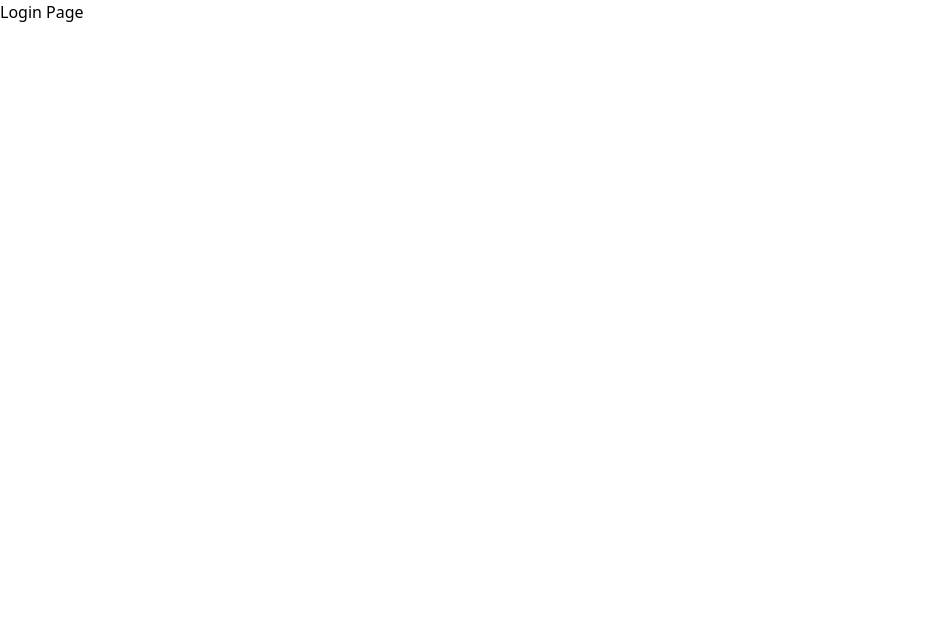
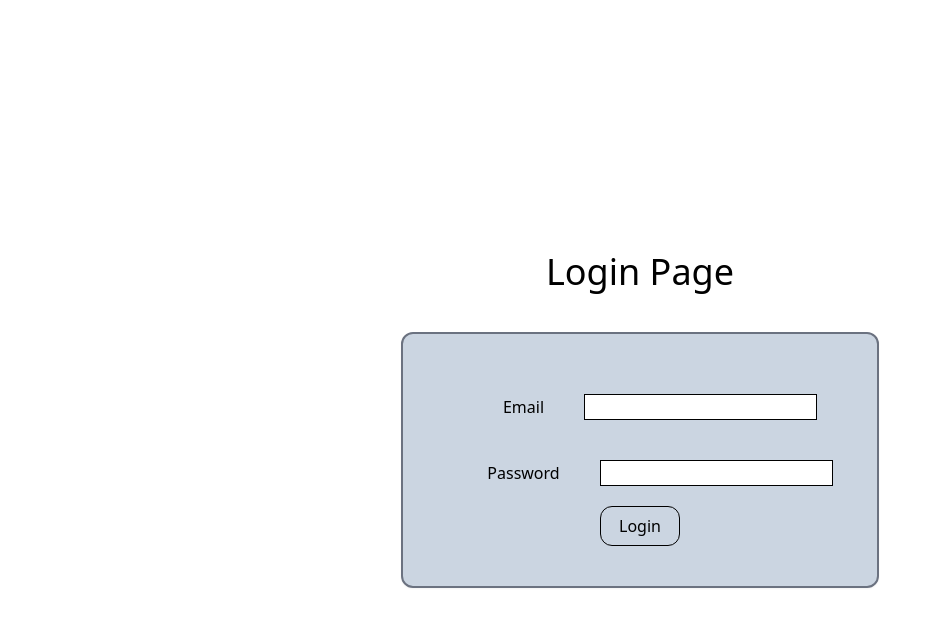
Before and after one commit to Alxflem/Mini-Projekt, a React (Vite) app in the folder frontend/: page / in a window 1280 px wide. Shown: the top 626 px of the page, without its empty margins (0-941 px from the left). Built offline with nearby package versions, Linux system fonts and the light colour scheme.

Commit message:
Complete login page v.1.0

```diff
--- a/frontend/src/main.tsx
+++ b/frontend/src/main.tsx
@@ -15,7 +15,13 @@ const router = createBrowserRouter([
   {
     path: "/",
     element: <LoginPage />,
+
   },
+  {
+    path: "/home",
+    element: <HomePage />,
+  },
+
 ]);
 
 ReactDOM.createRoot(document.getElementById("root")!).render(
--- a/frontend/src/pages/LoginPage.tsx
+++ b/frontend/src/pages/LoginPage.tsx
@@ -1,9 +1,70 @@
+import React, { useState } from 'react';
+import { useNavigate } from 'react-router-dom';
+
 const LoginPage = () => {
+  const [email, setEmail] = useState('');
+  const [password, setPassword] = useState('');
+  const [error, setError] = useState('');
+  const navigate = useNavigate();
+
+  const handleLogin = (event: React.FormEvent) => {
+    event.preventDefault();
+
+    // Replace this with real authentication logic
+    const hardcodedEmail = 'test@example.com';
+    const hardcodedPassword = 'password123';
+
+    if (email === hardcodedEmail && password === hardcodedPassword) {
+      navigate('/home');
+    } else {
+      setError('Invalid email or password');
+    }
+  };
+
   return (
-    <div>
-      <h1>Login Page</h1>
+    <div id="maindiv" className="h-screen w-screen flex items-center justify-center">
+      <div id="centerdiv" className="text-center p-10">
+        <h1 className="py-10 text-4xl">Login Page</h1>
+        <div className="bg-slate-300 border border-2 border-gray-500 p-10 rounded-xl shadow-sm">
+          <form onSubmit={handleLogin}>
+            <div className="content-center p-5">
+              <label className="px-10" htmlFor="email">
+                Email
+              </label>
+              <input
+                className="border border-black"
+                type="email"
+                id="email"
+                name="email"
+                value={email}
+                onChange={(e) => setEmail(e.target.value)}
+              />
+            </div>
+            <div className="py-5">
+              <label className="px-10" htmlFor="password">
+                Password
+              </label>
+              <input
+                className="border border-black"
+                type="password"
+                id="password"
+                name="password"
+                value={password}
+                onChange={(e) => setPassword(e.target.value)}
+              />
+            </div>
+            {error && <div className="text-red-500">{error}</div>}
+            <button
+              className="h-10 w-20 border border-black rounded-xl hover:bg-slate-200 hover:shadow-xl"
+              type="submit"
+            >
+              Login
+            </button>
+          </form>
+        </div>
+      </div>
     </div>
   );
-}
+};
 
 export default LoginPage;
```
